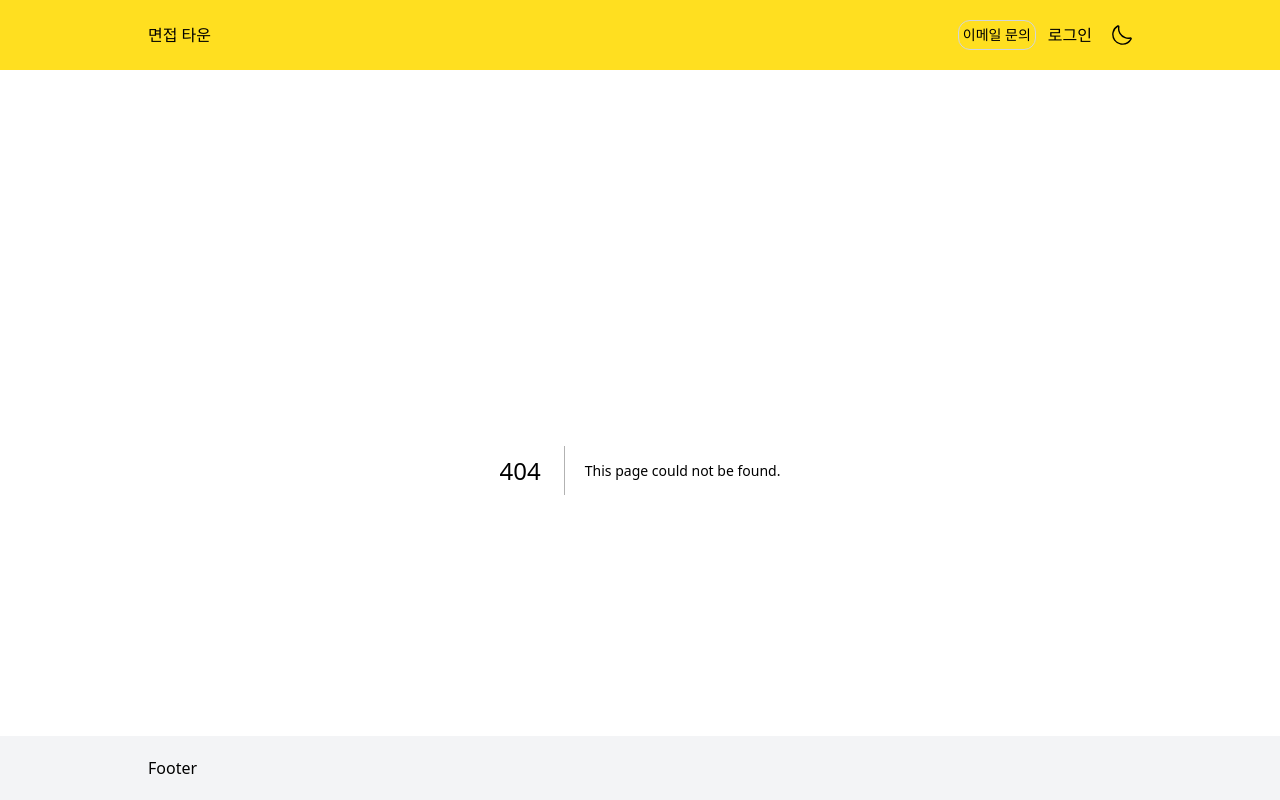
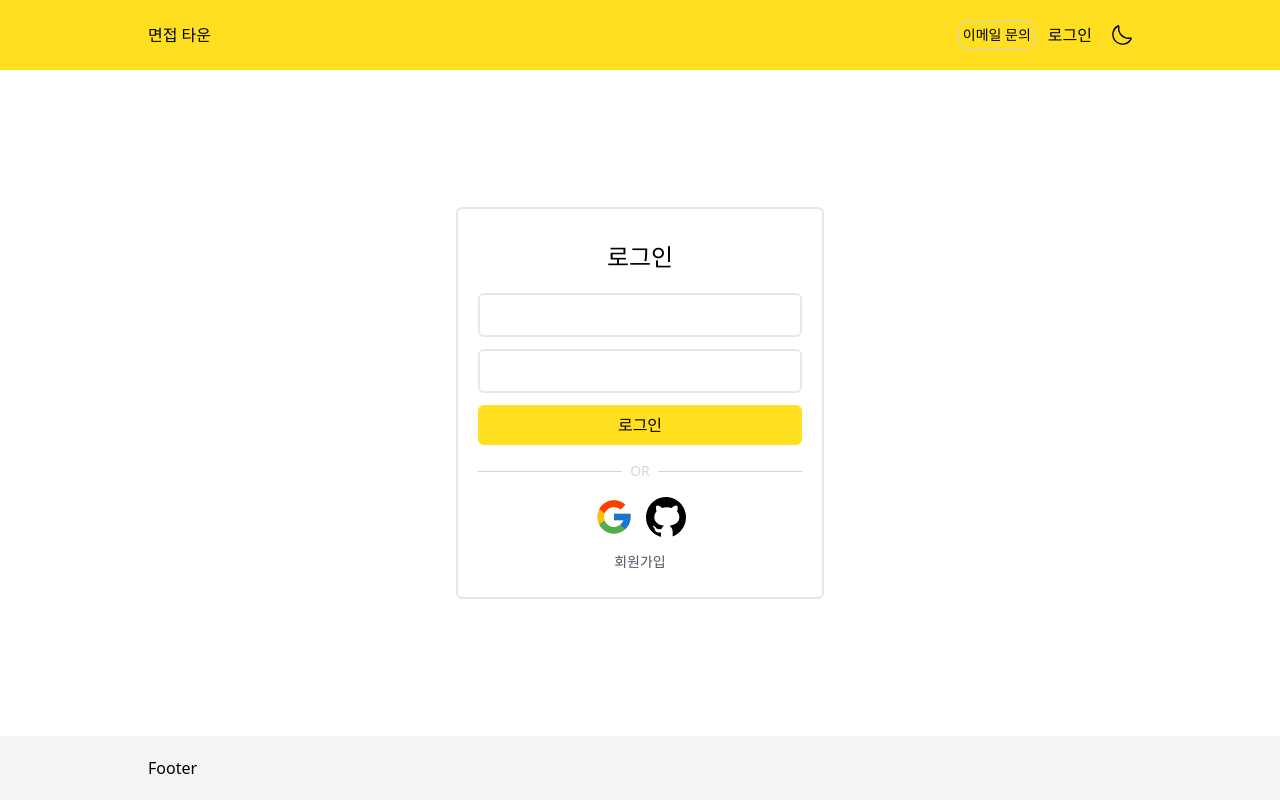
Before and after one commit to jungminji0215/interview-town-front, a Next.js app: page /login in a window 1280 px wide. Before the commit this address had no page. Built offline with nearby package versions, Linux system fonts and the light colour scheme.

Commit message:
style : 로그인/회원가입 페이지
- 일단 간단하게 스타일

```diff
--- /dev/null
+++ b/src/app/login/page.tsx
@@ -0,0 +1,54 @@
+import { ROUTES } from "@/constants/routes";
+import Image from "next/image";
+import Link from "next/link";
+import React from "react";
+
+export default function LoginPage() {
+  return (
+    <section className="max-w-5xl mx-auto p-5 h-full flex items-center justify-center">
+      <div className="bg-white max-w-[23rem] w-full p-5 rounded-md border-2">
+        <div className="text-center pt-3 pb-5 text-2xl">로그인</div>
+
+        {/* 로그인 Form */}
+        <form className=" flex flex-col gap-3">
+          <input type="email" className="border-2 rounded-md p-2"></input>
+          <input type="password" className="border-2 rounded-md p-2"></input>
+          <button type="submit" className="rounded-md p-2 bg-yellow-300">
+            로그인
+          </button>
+        </form>
+
+        <div className="flex items-center  gap-2 my-4">
+          <div className="flex-1 border-t border-gray-300"></div>
+          <p className="text-gray-300 text-sm">OR</p>
+          <div className="flex-1 border-t border-gray-300"></div>
+        </div>
+
+        {/* 소셜 로그인 */}
+        <div className="flex gap-3 justify-center">
+          <Image
+            src={"/login-google.svg"}
+            alt="구글 로그인"
+            width={40}
+            height={40}
+            className="cursor-pointer"
+          />
+          <Image
+            src={"/login-github.svg"}
+            alt="깃허브 로그인"
+            width={40}
+            height={40}
+            className="cursor-pointer"
+          />
+        </div>
+
+        {/* 회원가입 페이지 이동 버튼 */}
+        <div className="text-center pt-3 py-1">
+          <Link href={ROUTES.SIGN_UP} className="text-sm text-gray-600">
+            회원가입
+          </Link>
+        </div>
+      </div>
+    </section>
+  );
+}
--- /dev/null
+++ b/src/app/sign-up/page.tsx
@@ -0,0 +1,31 @@
+import { ROUTES } from "@/constants/routes";
+import Image from "next/image";
+import Link from "next/link";
+import React from "react";
+
+export default function SignUpPage() {
+  return (
+    <section className="max-w-5xl mx-auto p-5 h-full flex items-center justify-center">
+      <div className="bg-white max-w-[23rem] w-full p-5 rounded-md border-2">
+        <div className="text-center pt-3 pb-5 text-2xl">회원 가입</div>
+
+        {/* 로그인 Form */}
+        <form className=" flex flex-col gap-3">
+          <input type="email" className="border-2 rounded-md p-2"></input>
+          <input type="password" className="border-2 rounded-md p-2"></input>
+          <button type="submit" className="rounded-md p-2 bg-yellow-300">
+            회원 가입
+          </button>
+        </form>
+
+        {/* 로그인 페이지 이동 버튼 */}
+        <div className="flex justify-center items-center gap-2 py-1 pt-5">
+          <p className="text-xs text-gray-600">이미 아이디가 있으신가요?</p>
+          <Link href={ROUTES.LOGIN} className="text-xs text-gray-600">
+            로그인
+          </Link>
+        </div>
+      </div>
+    </section>
+  );
+}
--- a/src/constants/routes.ts
+++ b/src/constants/routes.ts
@@ -3,4 +3,5 @@ export const ROUTES = {
   QUESTION: "/question",
   CONTACT: "/contact",
   LOGIN: "/login",
+  SIGN_UP: "/sign-up",
 };
```
Also changed, not shown: public/login-github.svg (added), public/login-google.svg (added).
